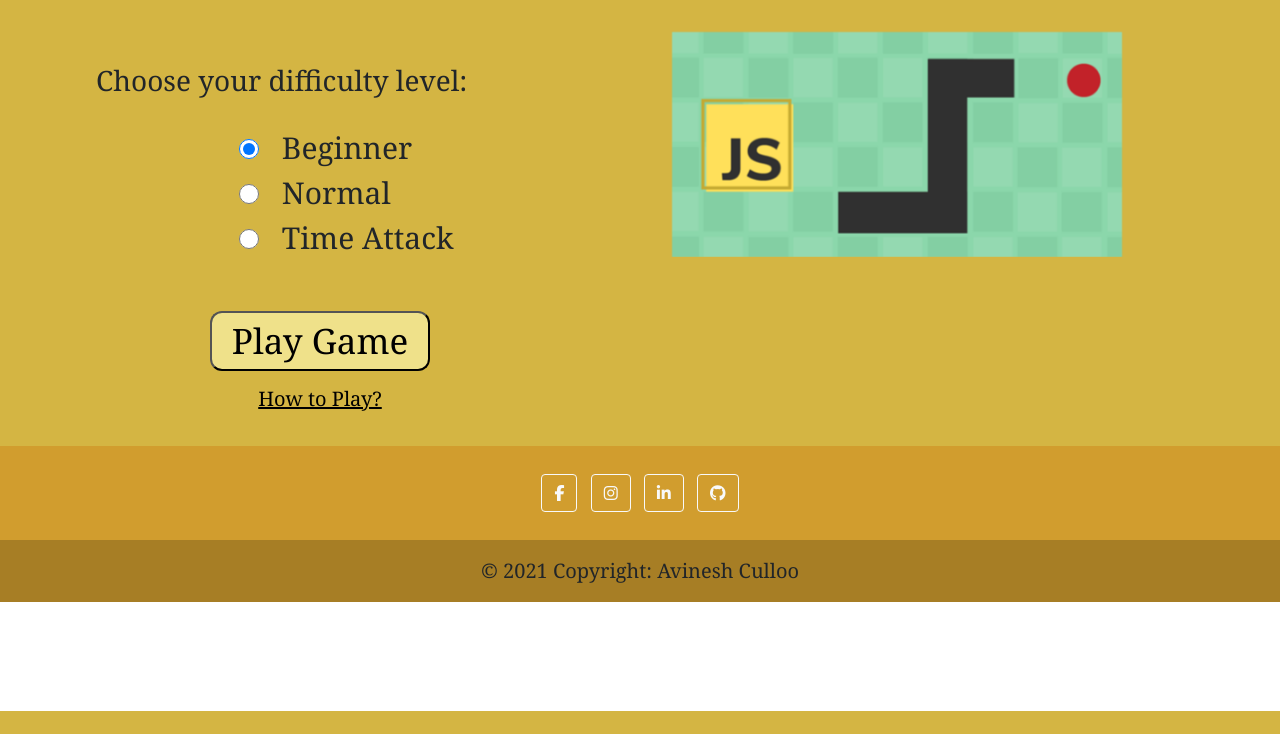
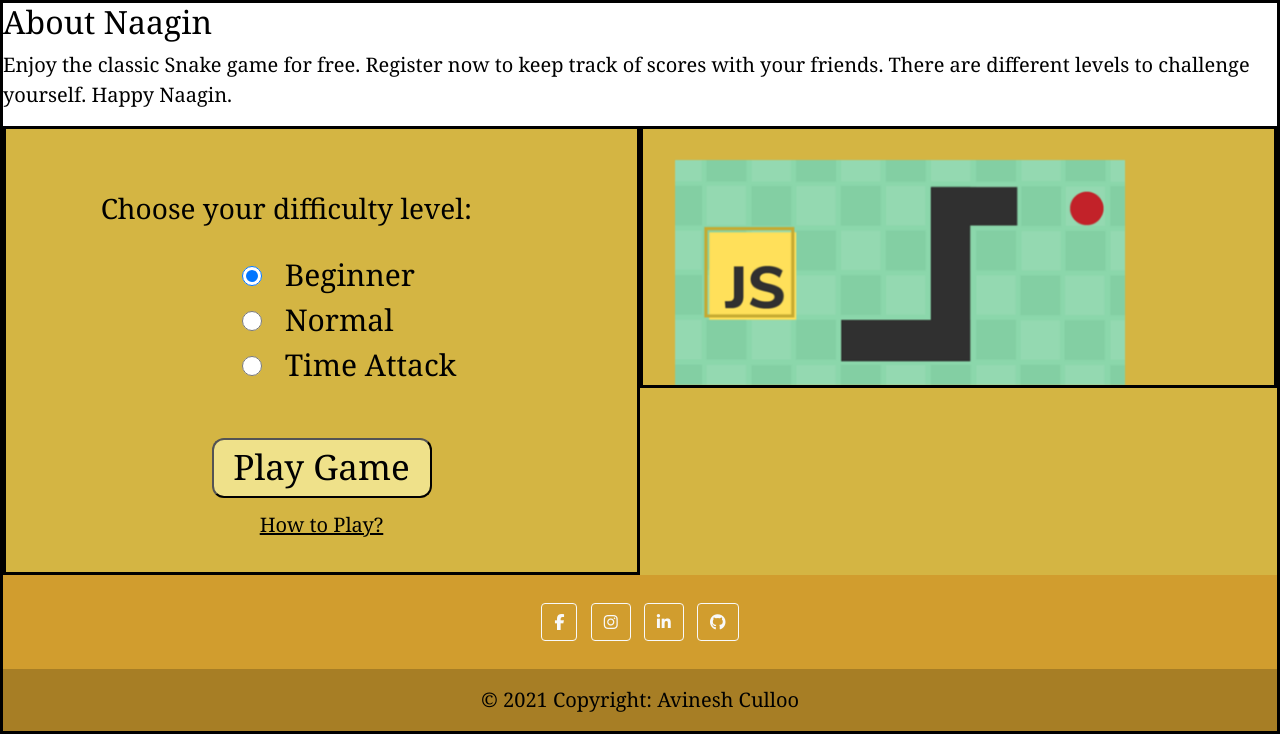
Before and after one commit to avinesh1906/CST2120-GameWebsite, a PHP site: page /home/home.html in a window 1280 px wide. Shown: the part 89-823 px from the top of the page. Before the commit the page ends 800 px from the top, so only its background shows below. Run offline with PHP 8.4, Linux system fonts and the light colour scheme; some libraries are stand-ins or nearby versions.

Commit message:
Created introduction class

```diff
--- a/home/css/styles.css
+++ b/home/css/styles.css
@@ -1,15 +1,26 @@
-.main-content {
+.main-content{
     display: flex;
+}
+
+.introduction {
+    width: 100%;
+    height: 25%;
+    border: solid;
+    color: black;
 }
 
 .playgame {
     width: 50%;
     height: 50%;
+    border: solid;
+    color: black;
 }
 
 .carousel-container {
     width: 50%;
     height: 50%;
+    border: solid;
+    color: black;
 }
 
 .carousel-container img {
--- a/home/home.html
+++ b/home/home.html
@@ -58,8 +58,20 @@
                 </ul>
             </div>
         </nav>
+        <div class="introduction">
+            <div id="intro_header">
+                <h2> About Naagin </h2>
+            </div>
+            <div class="intro_content">
+                <p>
+                    Enjoy the classic Snake game for free. Register now to keep track of scores with your friends.
+                    There are different levels to challenge yourself. Happy Naagin.
+                </p>
+            </div>
+        <div>
         <div class="main-content">
             <div class="playgame">
+                <div class="level">
                     <div class="playgame_header">
                         <h3> Choose your difficulty level: </h3>
                     </div>
@@ -77,6 +89,7 @@
                         </div>
                         <div class="playgame_option">
                             <a href="../howtoplay/howtoplay.html">How to Play?</a>
+                        </div>
                     </div>
                 </div>
             </div>
```
Lines whose indentation alone changed are shown as unchanged.
